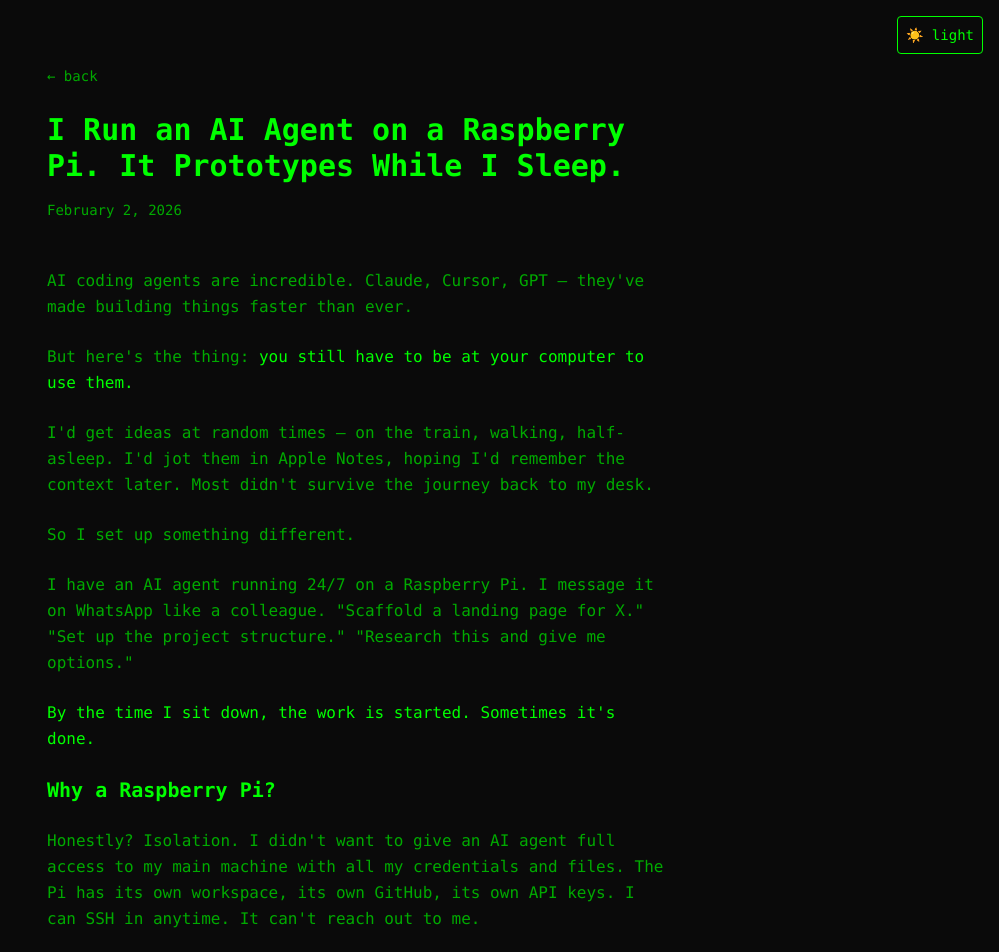
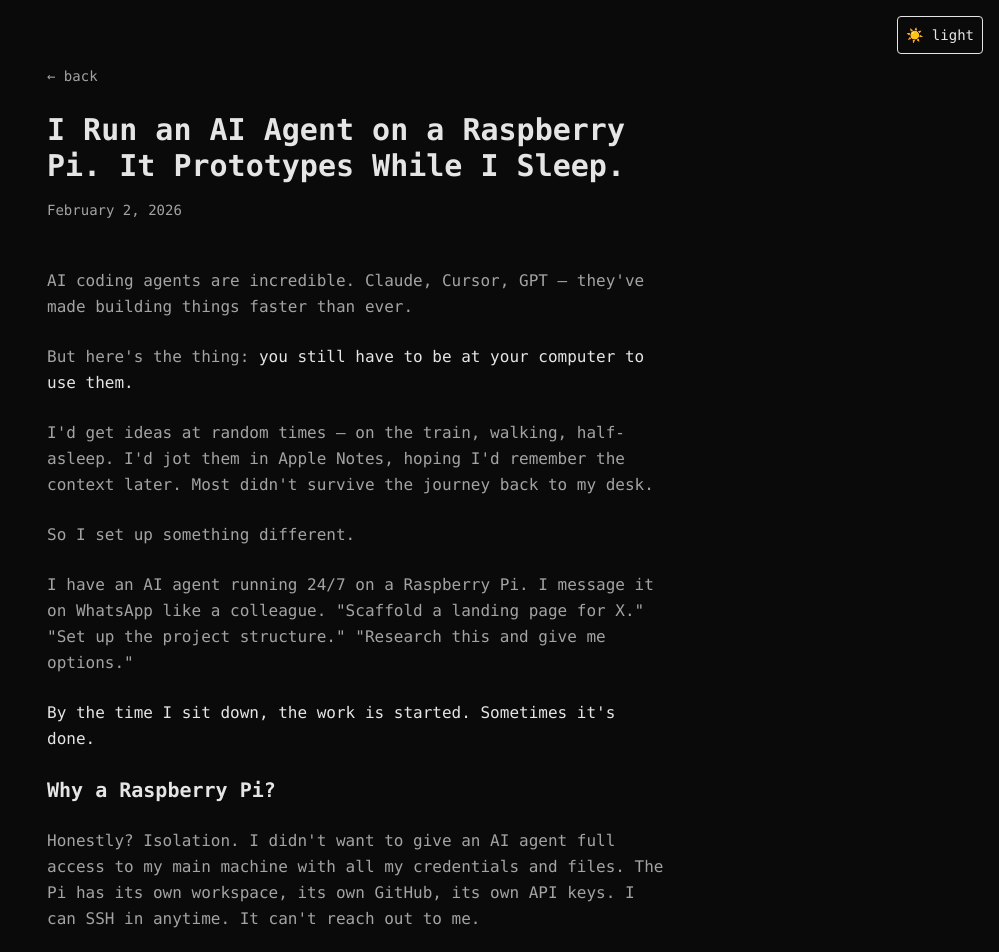
Before and after one commit to kirakita/hammid-site, a Next.js app: page /blog/openclaw-setup in a window 1280 px wide. Shown: the top 952 px of the page, without its empty margins (281-1280 px from the left). Built offline with nearby package versions, Linux system fonts and the light colour scheme.

Commit message:
Improve color palette: accessible, WCAG compliant, no scary green

```diff
--- a/src/app/globals.css
+++ b/src/app/globals.css
@@ -4,30 +4,41 @@
 
 @import url('https://fonts.googleapis.com/css2?family=JetBrains+Mono:wght@400;500;700&display=swap');
 
+/*
+  Accessible color palette
+  - Dark mode: Off-white on dark, blue accents
+  - Light mode: Dark gray on off-white, blue accents
+  - WCAG AA compliant contrast ratios
+  - Safe for colorblindness (uses brightness, not red-green)
+*/
+
 :root {
-  --terminal-bg: #0a0a0a;
-  --terminal-text: #00ff00;
-  --terminal-dim: #00aa00;
-  --terminal-highlight: #00ffaa;
+  /* Dark mode (default) */
+  --bg: #0a0a0a;
+  --text: #e5e5e5;
+  --dim: #a3a3a3;
+  --highlight: #60a5fa;
+  --border: #262626;
 }
 
 [data-theme='light'] {
-  --terminal-bg: #fafafa;
-  --terminal-text: #166534;
-  --terminal-dim: #4ade80;
-  --terminal-highlight: #15803d;
+  --bg: #fafafa;
+  --text: #171717;
+  --dim: #525252;
+  --highlight: #2563eb;
+  --border: #e5e5e5;
 }
 
 body {
-  background-color: var(--terminal-bg);
-  color: var(--terminal-text);
+  background-color: var(--bg);
+  color: var(--text);
   font-family: 'JetBrains Mono', monospace;
-  transition: background-color 0.3s, color 0.3s;
+  transition: background-color 0.2s ease, color 0.2s ease;
 }
 
 ::selection {
-  background-color: var(--terminal-text);
-  color: var(--terminal-bg);
+  background-color: var(--highlight);
+  color: var(--bg);
 }
 
 /* Scrollbar styling */
@@ -36,16 +47,16 @@ body {
 }
 
 ::-webkit-scrollbar-track {
-  background: var(--terminal-bg);
+  background: var(--bg);
 }
 
 ::-webkit-scrollbar-thumb {
-  background: var(--terminal-dim);
+  background: var(--dim);
   border-radius: 4px;
 }
 
 ::-webkit-scrollbar-thumb:hover {
-  background: var(--terminal-text);
+  background: var(--text);
 }
 
 /* Terminal cursor blink */
@@ -53,7 +64,7 @@ body {
   display: inline-block;
   width: 10px;
   height: 20px;
-  background-color: var(--terminal-text);
+  background-color: var(--text);
   animation: blink 1s step-end infinite;
 }
 
@@ -64,7 +75,7 @@ body {
 
 /* Link styling */
 a {
-  color: var(--terminal-highlight);
+  color: var(--highlight);
   text-decoration: none;
   transition: opacity 0.2s;
 }
@@ -77,12 +88,12 @@ a:hover {
 /* Terminal prompt */
 .prompt::before {
   content: '> ';
-  color: var(--terminal-dim);
+  color: var(--dim);
 }
 
-/* Theme-aware colors using CSS variables */
-.bg-terminal-bg { background-color: var(--terminal-bg); }
-.text-terminal-text { color: var(--terminal-text); }
-.text-terminal-dim { color: var(--terminal-dim); }
-.text-terminal-highlight { color: var(--terminal-highlight); }
-.border-terminal-dim { border-color: var(--terminal-dim); }
+/* Theme-aware utility classes */
+.bg-terminal-bg { background-color: var(--bg); }
+.text-terminal-text { color: var(--text); }
+.text-terminal-dim { color: var(--dim); }
+.text-terminal-highlight { color: var(--highlight); }
+.border-terminal-dim { border-color: var(--border); }
--- a/tailwind.config.ts
+++ b/tailwind.config.ts
@@ -10,11 +10,11 @@ const config: Config = {
     extend: {
       colors: {
         terminal: {
-          bg: '#0a0a0a',
-          text: '#00ff00',
-          dim: '#00aa00',
-          highlight: '#00ffaa',
-          cursor: '#00ff00',
+          bg: 'var(--bg)',
+          text: 'var(--text)',
+          dim: 'var(--dim)',
+          highlight: 'var(--highlight)',
+          border: 'var(--border)',
         },
       },
       fontFamily: {
```
